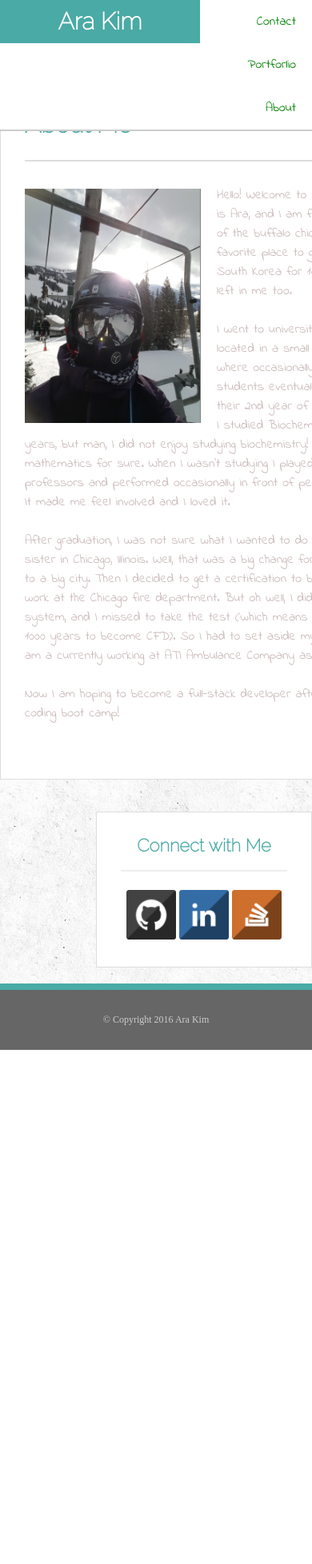
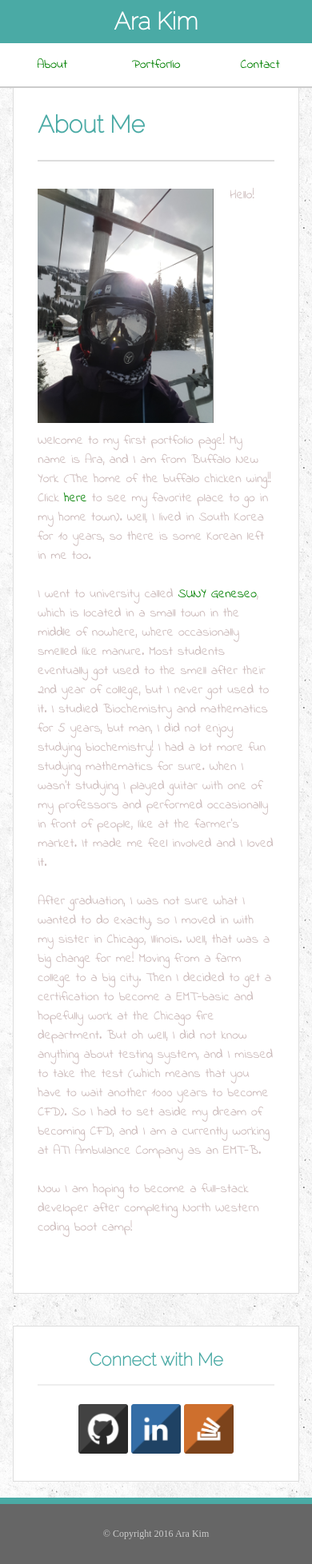
Before and after one commit to Arakim44/Responsive-Portfolio, a PHP site: page / in a window 390 px wide; the page is wider, and only the part inside the window is pictured. Shown: that part at 80% size. Before the commit the page ends 1313 px from the top of that part, so only its background shows below. Run offline with PHP 8.4, Linux system fonts and the light colour scheme.

Commit message:
About page responsive

```diff
--- a/assets/css/index.css
+++ b/assets/css/index.css
@@ -247,8 +247,15 @@ footer {
     /*width: 100%;*/
 }
 
-@media only screen and (max-width: 650px) {
+@media only screen and (max-width: 640px) {
      /*For tablets: */
+     #logo{
+       width:100%;
+     }
+     li{
+       width:33.3%;
+       text-align: center;
+     }
      .col-1 {width: 8.33%;}
      .col-2 {width: 16.66%;}
      .col-3 {width: 25%;}
@@ -261,6 +268,7 @@ footer {
      .col-10 {width: 83.33%;}
      .col-11 {width: 91.66%;}
      .col-12 {width: 100%;}
+
 }
 
 @media only screen and (min-width: 640px) and (max-width: 768px) {
--- a/index.html
+++ b/index.html
@@ -9,10 +9,10 @@
 </head>
 <body>
 
-    <header id="masthead" >
-      <div class="container col-m-10">
+    <header id="masthead" class="col-12" >
+      <div class="container col-m-10 col-s-10">
         <a href="index.html" id="logo">Ara Kim</a>
-        <ul>
+        <ul class="col-12">
             <li><a href="contact.html">Contact</a></li>
             <li><a href="portfolio.html">Portforlio</a></li>
             <li><a class="active" href="index.html">About</a></li>
@@ -21,8 +21,8 @@
       </div>
     </header>
 
-    <div id="main-container" class="container col-m-10">
-      <section class="main-section col-m-7">
+    <div id="main-container" class="container col-m-10 col-s-10 col-11">
+      <section class="main-section col-m-7 col-s-12 col-12">
           <h1>About Me</h1>
 
           <img id="bio-image" src="assets/images/ara1.jpg" alt="Ara Kim" />
@@ -34,7 +34,7 @@
            Now I am hoping to become a full-stack developer after completing North Western coding boot camp! </p>
         </section>
 
-        <section class="sidebar col-m-4 col-s-12">
+        <section class="sidebar col-m-4 col-s-12 col-12">
           <div>
               <h2>Connect with Me</h2>
 
```
